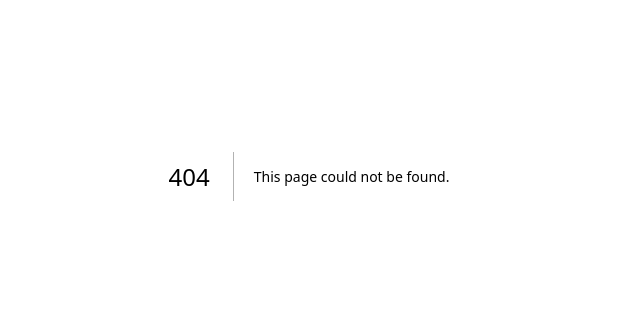
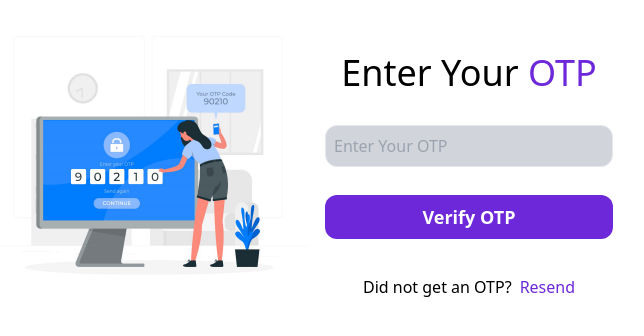
Before and after one commit to babitarit/h4b_newrepo, a Next.js app in the folder apps/web/: page /login/1 in a window 1280 px wide. Before the commit this address had no page. Shown: the part 224-560 px from the top of the page, without its empty margins (331-975 px from the left). Built offline with nearby package versions, Linux system fonts and the light colour scheme.

Commit message:
feat : OTP page Added

```diff
--- /dev/null
+++ b/apps/web/app/(auth)/login/[email]/page.tsx
@@ -0,0 +1,38 @@
+"use client"
+import { useParams } from "next/navigation"
+import log_img from'../../../../public/OTP.png'
+import Image from "next/image";
+
+export default function page() {
+    const params = useParams()
+    return (
+        // <div>
+        //     <div>OTP PAGE {params.email}</div>
+        // </div>
+        <div className='w-full h-screen flex' >
+        <div className='grid grid-cols-1 md:grid-cols-2 m-auto h-[350px]sm:max-w-[800px] rounded-2xl'>
+           <div className='w-full h-[350px] hidden md:block '>
+            <Image className='w-full h-[320px]' src={log_img} alt = "/" />
+           </div>
+           <div className='p-4 flex flex-col justify-around'>
+               <form>
+                   <h2 className='text-4xl font-medium text-center mb-8'>Enter Your <span className='text-violet-700'>OTP</span></h2>
+                   <div>
+                       <input
+                       className='border p-2 w-full mb-3 rounded-xl bg-gray-300 '
+                       type='text'
+                       placeholder='Enter Your OTP' />
+                   </div>
+                   <button className=" w-full mt-4 active:scale-[.98] active:duration-75 hover:scale-[1.01] ease-in-out transition-all p-2 rounded-xl  bg-violet-700 text-white text-lg font-bold">Verify OTP</button>
+                   <div className='mt-9 flex justify-center items-center'>
+                   <p className="font-medium text-base"> Did not get an OTP?</p>
+                   <button className="text-violet-700 text-base font-medium ml-2">Resend</button>
+                   </div>
+               </form>
+           </div>
+        </div>
+    </div>
+
+    )
+
+}
```
Also changed, not shown: apps/web/public/OTP.png (added).
